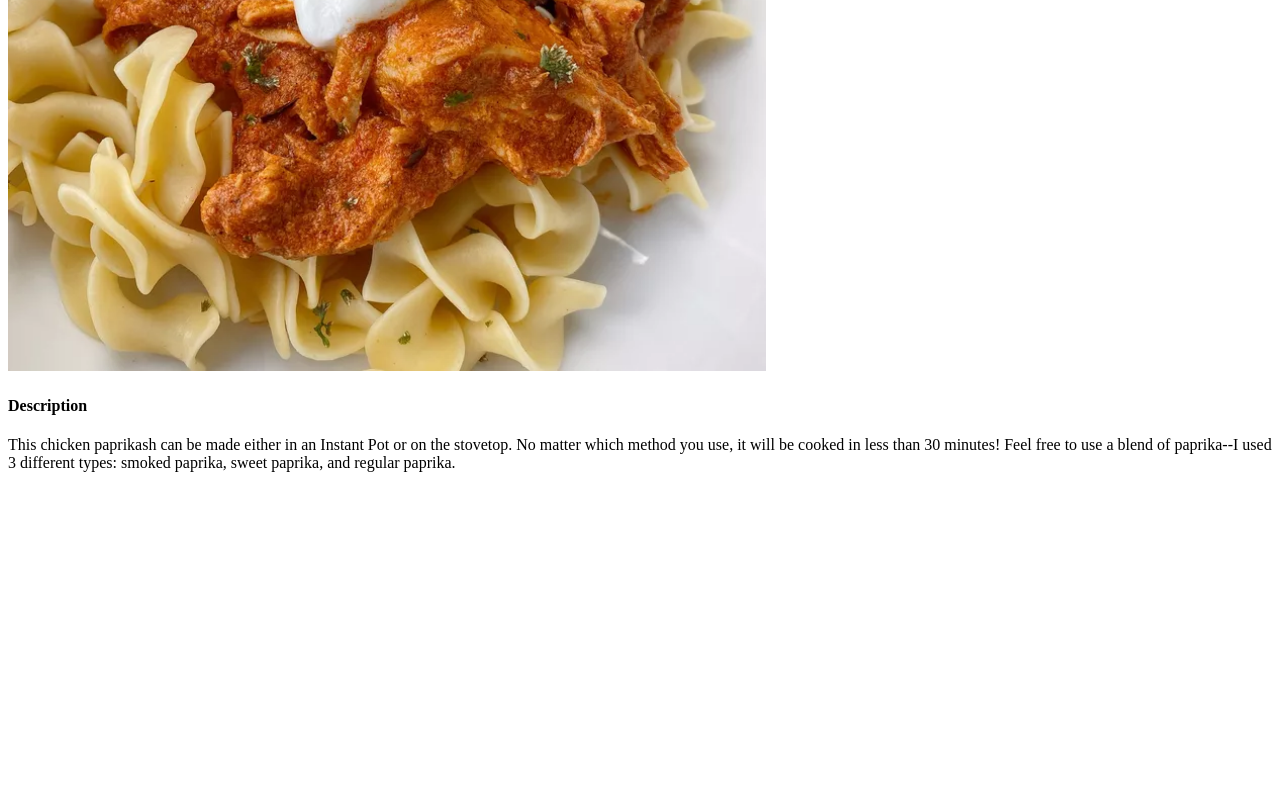
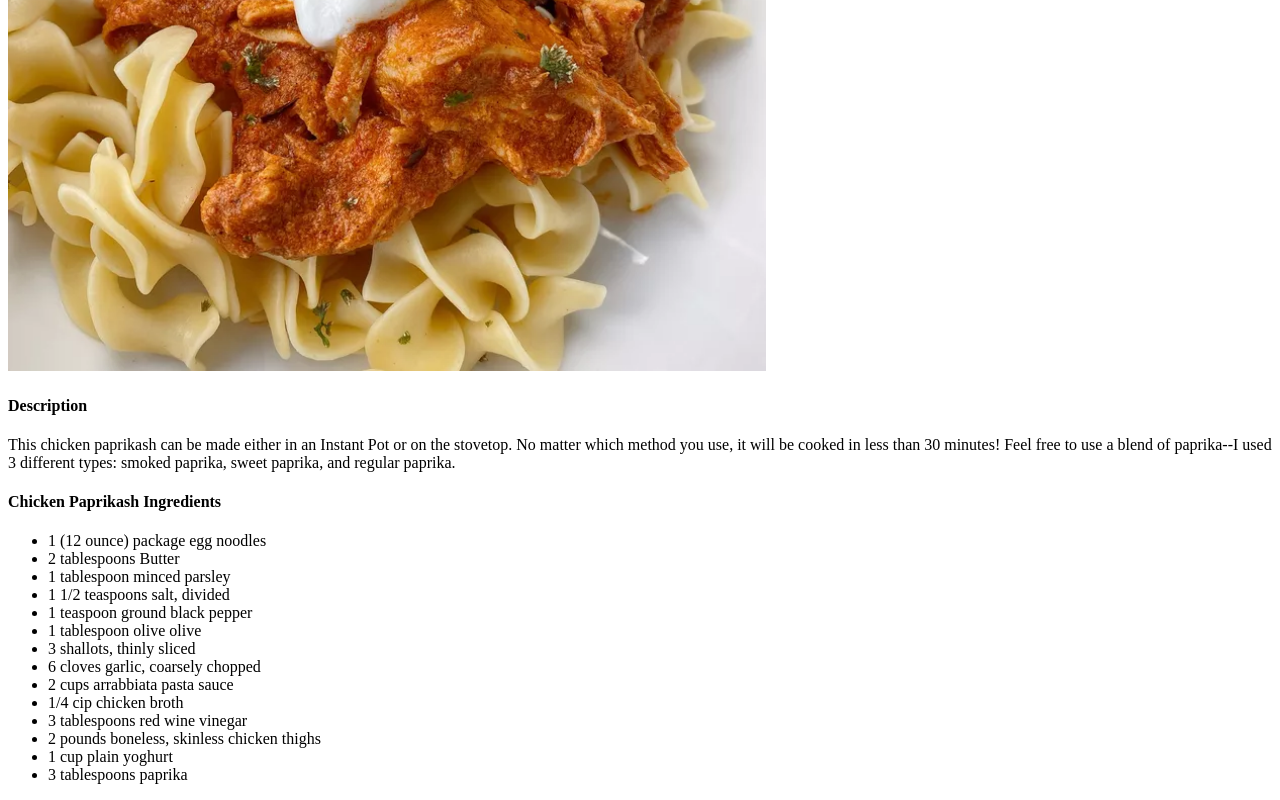
Before and after one commit to fiftytwocamels/odin-recipes, a plain HTML site: page recipes/chicken-paprikash.html in a window 1280 px wide. Shown: the part 467-1267 px from the top of the page. Before the commit the page ends 955 px from the top, so only its background shows below. Drawn offline with Linux system fonts and the light colour scheme.

Commit message:
Add ingredients list for chicken paprikash
An ingredients list was necessary for structure and readability

```diff
--- a/recipes/chicken-paprikash.html
+++ b/recipes/chicken-paprikash.html
@@ -15,5 +15,23 @@
     <h4>Description</h4>
     <p>This chicken paprikash can be made either in an Instant Pot or on the stovetop. No matter which method you use, it will be cooked in less than 30 minutes! Feel free to use a blend of paprika--I used 3 different types: smoked paprika, sweet paprika, and regular paprika.</p>
 
+        <!-- Ingredients list for Chicken Paprikash -->
+    <h4>Chicken Paprikash Ingredients</h4>
+    <ul>
+        <li>1 (12 ounce) package egg noodles</li>
+        <li>2 tablespoons Butter</li>
+        <li>1 tablespoon minced parsley</li>
+        <li>1 1/2 teaspoons salt, divided</li>
+        <li>1 teaspoon ground black pepper</li>
+        <li>1 tablespoon olive olive</li>
+        <li>3 shallots, thinly sliced</li>
+        <li>6 cloves garlic, coarsely chopped</li>
+        <li>2 cups arrabbiata pasta sauce</li>
+        <li>1/4 cip chicken broth</li>
+        <li>3 tablespoons red wine vinegar</li>
+        <li>2 pounds boneless, skinless chicken thighs</li>
+        <li>1 cup plain yoghurt</li>
+        <li>3 tablespoons paprika</li>
+    </ul>
 </body>
 </html>
```
